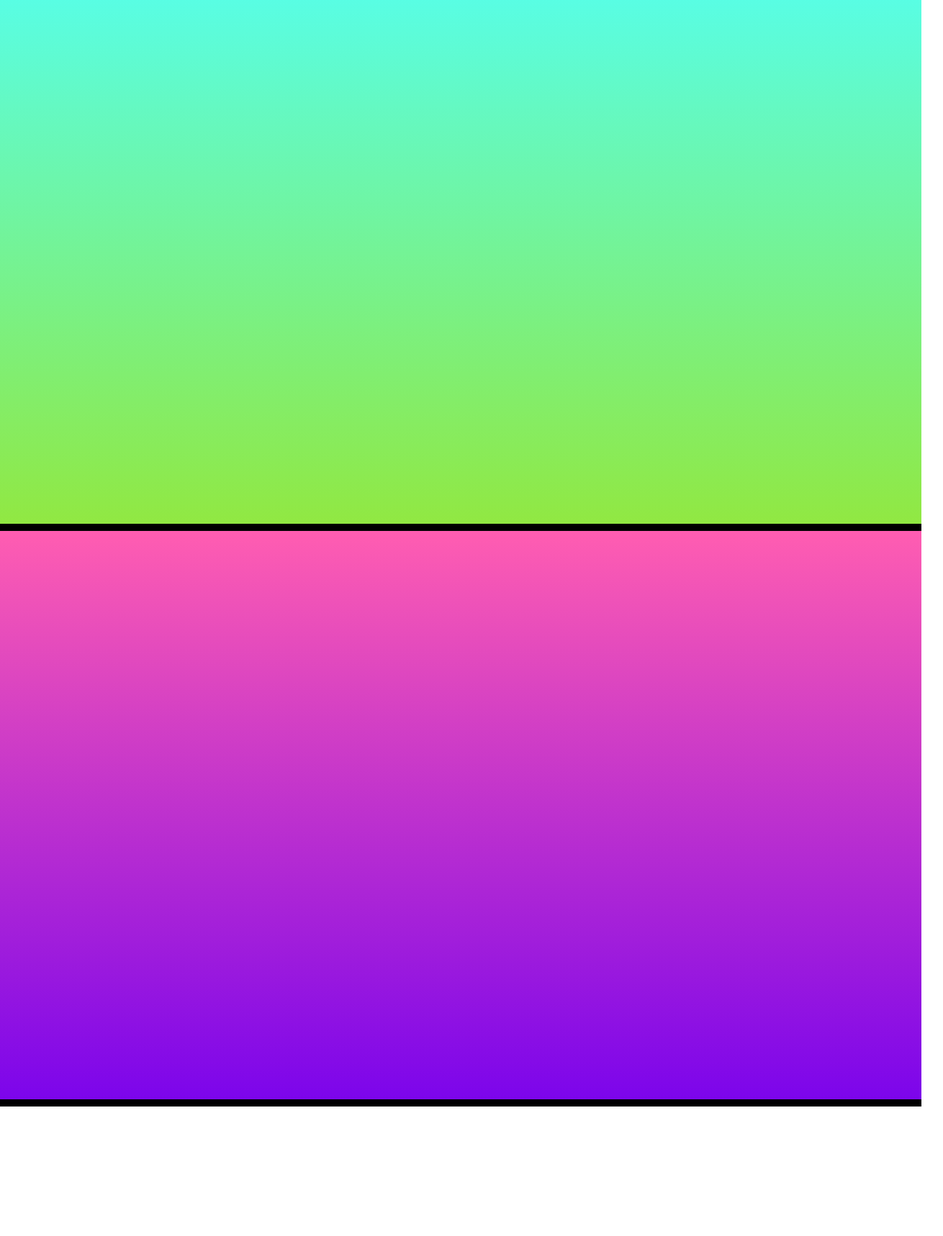
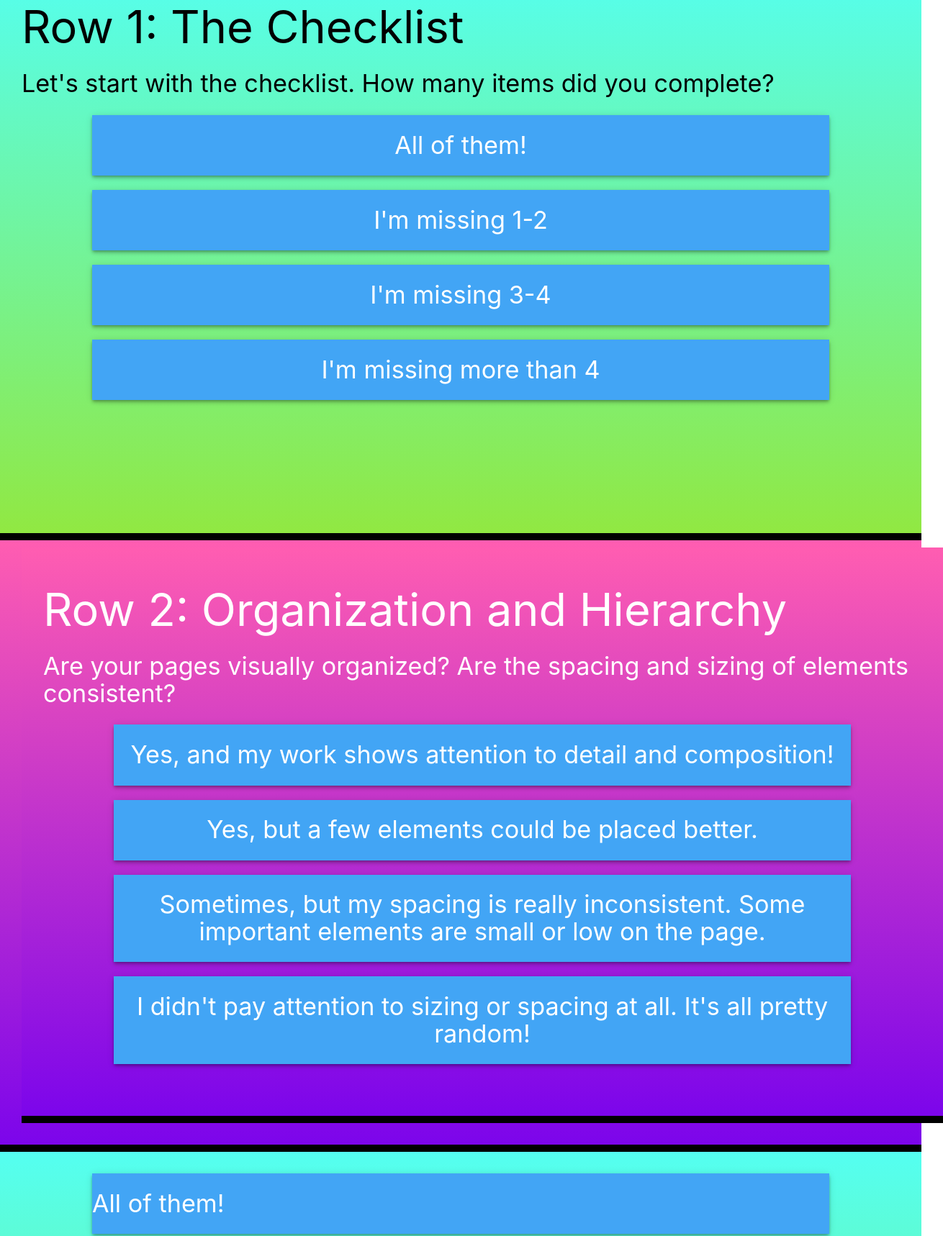
Before and after one commit to brilovescoding/interactiverubric, a plain HTML site: page v2/index.html in a window 1280 px wide. Shown: the part 862-2580 px from the top of the page at 72% size, 1310 px wide, since content can reach past the window. Before the commit the page ends 2400 px from the top, so only its background shows below. Drawn offline with nearby package versions, Linux system fonts and the light colour scheme; some packages are replaced by stand-ins of ours; a script that the page names is missing.

Commit message:
Two rubric sections are done.

```diff
--- a/v2/index.html
+++ b/v2/index.html
@@ -2,6 +2,7 @@
 <html>
 
 <head>
+    <title>Interactive Rubric!</title>
     <!--Import Google Icon Font-->
     <link href="https://fonts.googleapis.com/icon?family=Material+Icons" rel="stylesheet">
 
@@ -72,14 +73,33 @@
                 </li>
             </ul>
             <div class="row center">
-              <a class="choice btn-large waves-effect waves-light pink lighten-2">See the Rubric!</a>
+              <a class="choice btn-large waves-effect waves-light pink lighten-2 pulse">See the Rubric!</a>
             </div>
         </div>
         <div class="section row-1">
-
+            <h1>Row 1: The Checklist</h1>
+            <h4>Let's start with the checklist. How many items did you complete?</h4>
+            <div class="row center choicelist">
+                <div class="choice four blue lighten-1 z-depth-2 waves-effect"><h4>All of them!</h4></div>
+                <div class="choice three blue lighten-1 z-depth-2 waves-effect"><h4>I'm missing 1-2</h4></div>
+                <div class="choice two blue lighten-1 z-depth-2 waves-effect"><h4>I'm missing 3-4</h4></div>
+                <div class="choice two blue lighten-1 z-depth-2 waves-effect"><h4>I'm missing more than 4</h4></div>
+            </div>
         </div>
         <div class="section row-2">
-
+        <div class="section row-1">
+            <h1>Row 2: Organization and Hierarchy</h1>
+            <h4>Are your pages visually organized? Are the spacing and sizing of elements consistent?</h4>
+            <div class="row center choicelist">
+                <div class="choice four blue lighten-1 z-depth-2 waves-effect"><h4>Yes, and my work shows attention to detail and composition!</h4></div>
+                <div class="choice three blue lighten-1 z-depth-2 waves-effect"><h4>Yes, but a few elements could be placed better.</h4></div>
+                <div class="choice two blue lighten-1 z-depth-2 waves-effect"><h4>Sometimes, but my spacing is really inconsistent. Some important elements are small or low on the page.</h4></div>
+                <div class="choice two blue lighten-1 z-depth-2 waves-effect"><h4>I didn't pay attention to sizing or spacing at all. It's all pretty random!</h4></div>
+            </div>
+        </div>
+        </div>
+        <div class="section row-3">
+                <div class="choice four blue lighten-1 z-depth-2 waves-effect"><h4>All of them!</h4></div>
         </div>
     </div>
     <!--JavaScript at end of body for optimized loading-->
@@ -95,11 +115,14 @@
                 $('.collapsible').collapsible();
             });
 
-            var $obj = $('.section');
-            $('.choice').click(function() {
-                $(window).scrollTo($obj.next(), 800, {
-                    margin: true
-                });
+
+
+                $('.choice').click(function() {
+                   var $next = $(this).parents('.section').next();
+
+                    $(window).scrollTo($next, 800, {
+                        margin: true
+                    });
             });
         });
     </script>
--- a/v2/style.css
+++ b/v2/style.css
@@ -1,9 +1,10 @@
 .section:nth-child(odd){
-
+    color:white;
     background: linear-gradient(rgba(255,93,177,1) 0%, rgba(124,5,235,1) 100%);
 }
 .section:nth-child(even){
     background: linear-gradient(to bottom, rgba(84,255,241,1) 0%, rgba(145,232,66,1) 100%);
+    color:black;
 }
 
 .grade-container {
@@ -27,7 +28,6 @@
 }
 
 .row-0 {
-    color:white;
 }
 
 .section {
@@ -39,9 +39,18 @@
     border-bottom: solid 10px black;
 }
 
+.choicelist {
 
-.section.row-2 {
-
-
+    margin-top:25px;
 
 }
+
+.choice {
+    display:block;
+    min-width:25vw;
+    max-width:80vw;
+    color:white;
+    margin: 20px auto 20px auto;
+    cursor:pointer;
+    padding: 0 0 10px 0;
+}
```
